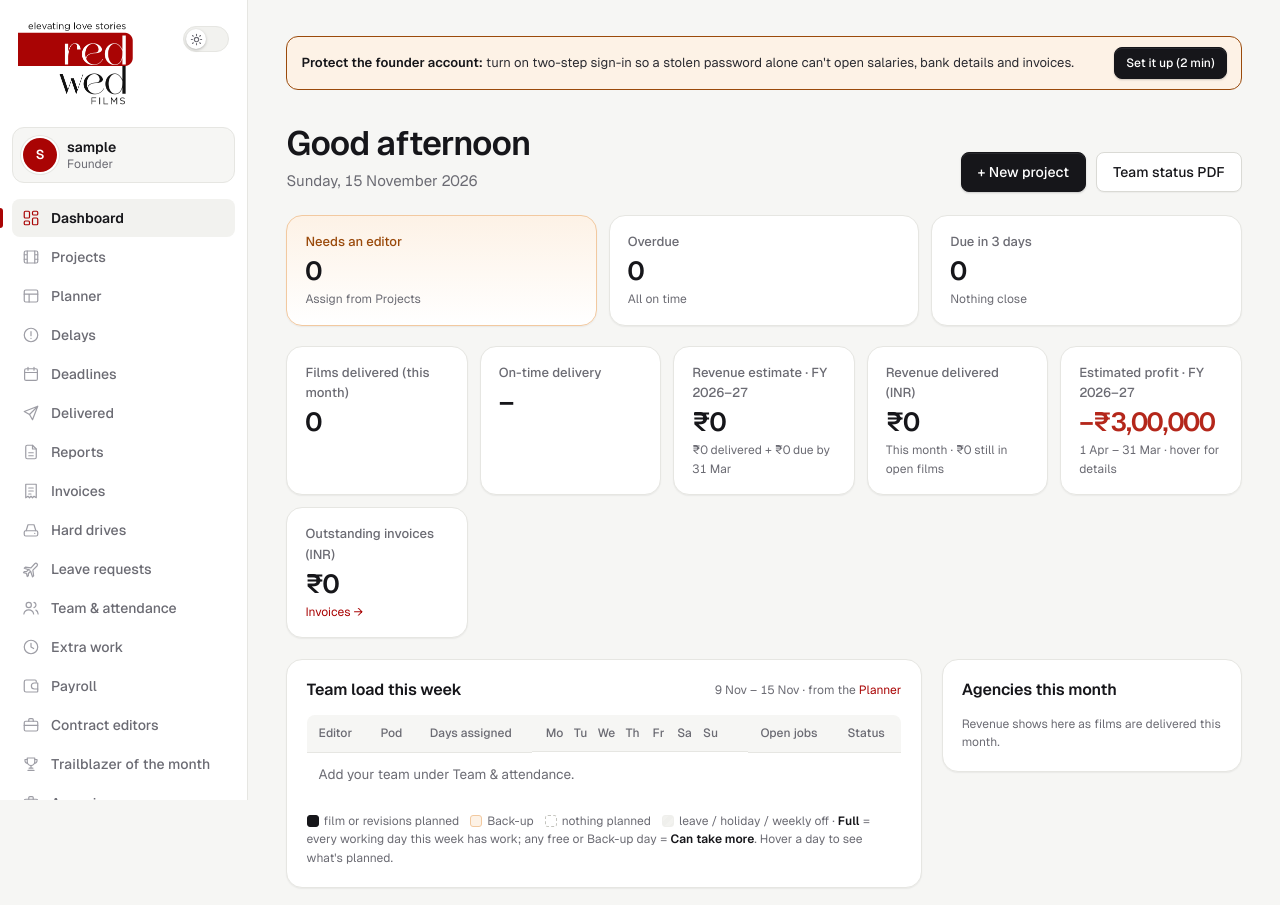
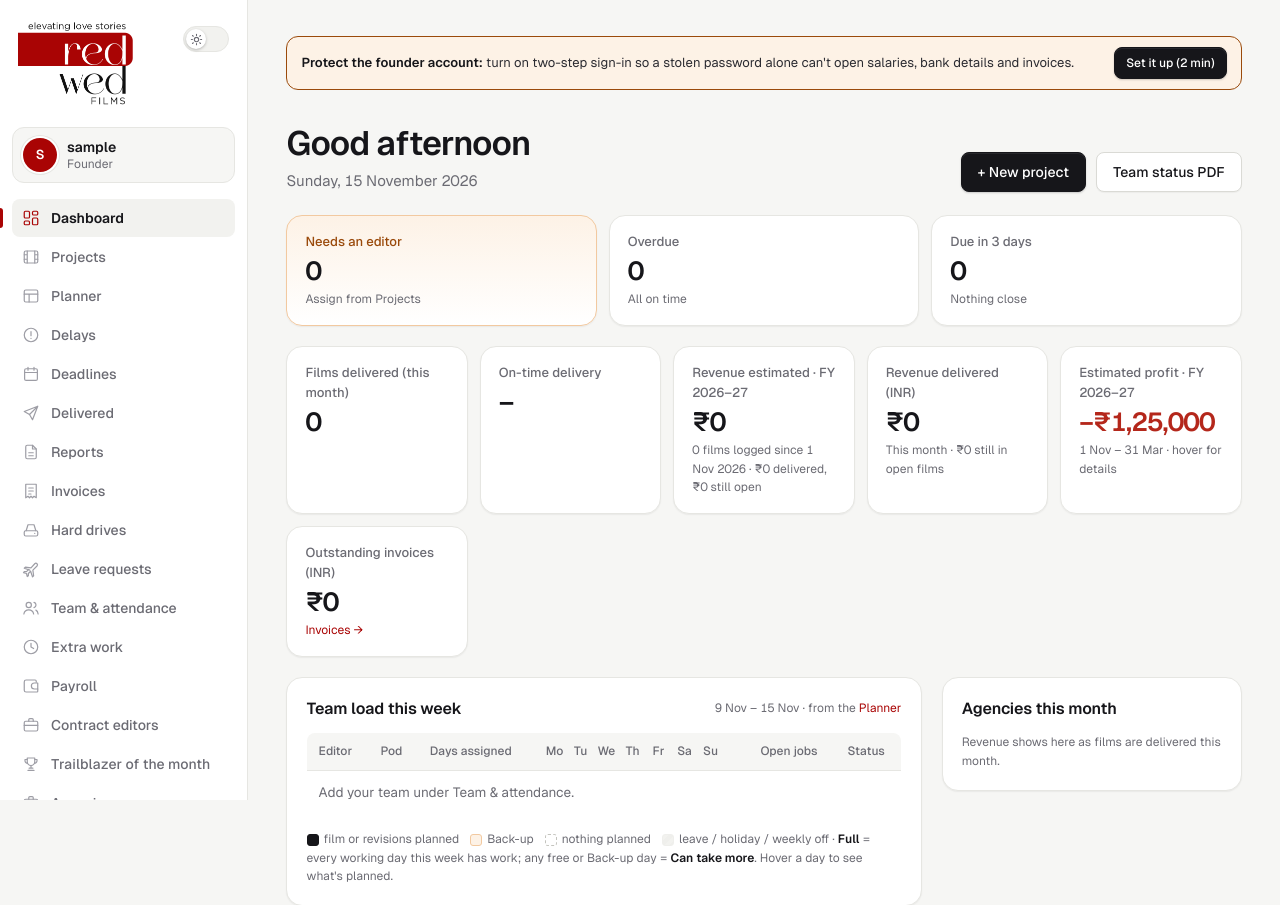
Before and after one commit to ggulati2/studio-ops, a Django app: page /dashboard/ in a window 1280 px wide; the page is wider, and only the part inside the window is pictured. Shown: the top 905 px of that part. Run offline with Django 5.2, Linux system fonts and the light colour scheme; the visitor is signed in with stand-in values (Sample User, id 1); data comes from the database, SQL or seed files in the repository; data that the repository does not hold is empty; some libraries are stand-ins or nearby versions.

Commit message:
Revenue estimated = all films logged; FY 2026-27 counted from 1 Nov 2026
- Revenue estimated (FY): invoice value of every film logged in the period, delivered or not.
- New Settings field 'Tracking started on' (1 Nov 2026): the FY never starts before it, so
  FY 2026-27 runs Nov-Mar; salaries and rent count those 5 months. Next FY is a full year.

Co-Authored-By: Claude Opus 5.5 <noreply@anthropic.com>
Claude-Session: https://claude.ai/code/session_01SRdHSDENbpxkHMhr5a9ifw

```diff
--- a/ops/models.py
+++ b/ops/models.py
@@ -34,6 +34,10 @@ class StudioSettings(models.Model):
     bank_name = models.CharField(max_length=80, blank=True)
     upi_id = models.CharField(max_length=80, blank=True)
     gst_percent = models.PositiveSmallIntegerField(default=0, help_text="0 = no GST line on invoices")
+    tracking_start = models.DateField(
+        "Tracking started on", null=True, blank=True, default=date(2026, 11, 1),
+        help_text="The day the studio started using this portal. The financial-year estimate on the Dashboard "
+                  "doesn't count months before it.")
     monthly_overheads = models.PositiveIntegerField(
         "Studio rent + electricity (₹ per month)", default=25000,
         help_text="Used for Estimated profit on the Dashboard. Include anything else fixed you pay every month.")
--- a/ops/views/admin.py
+++ b/ops/views/admin.py
@@ -72,37 +72,32 @@ def fy_bounds(day):
 
 
 def fy_estimate(today=None):
-    """Financial-year estimate (1 Apr – 31 Mar), INR.
+    """Financial-year estimate, INR. The year runs 1 April – 31 March, but never starts before
+    Settings > "Tracking started on" (the portal began in November 2026, so FY 2026–27 is
+    counted from 1 Nov 2026).
 
-    Revenue = films already sent/delivered this FY + open films due by 31 March (agency's
-    deadline, else the editor's; overdue ones included: still expected). Films with no deadline
-    are kept apart. Costs = full-year salaries (payroll actuals for months already run, profile
-    salary for the rest), extra-work pay (paid so far + fixed amounts booked on open extra films
-    due this FY), contract-editor fees on the films counted, and 12 months of rent + electricity."""
+    Revenue estimate = invoice value of every film logged in that period (delivered or not).
+    Costs = salaries for each month of the period (payroll actuals where run, profile salaries
+    otherwise), extra-work pay (paid so far + fixed amounts set on open extra films), contract-
+    editor fees on those films, and rent + electricity for each month of the period."""
     today = today or timezone.localdate()
-    a, b = fy_bounds(today)
-    films = (Project.objects.select_related("agency").filter(agency__currency="INR")
-             .only("id", "status", "invoice_amount", "first_delivered_on", "closed_on", "deadline", "agency_deadline",
-                   "contractor_fee", "is_extra", "extra_basis", "extra_rate", "editor_id", "agency__currency"))
-    delivered = films.filter(Q(first_delivered_on__range=(a, b)) |
-                             Q(first_delivered_on__isnull=True, status=Project.CLOSED, closed_on__range=(a, b)))
-    open_ = (films.filter(first_delivered_on__isnull=True)
-             .exclude(status__in=(Project.CLOSED, Project.SENT_AGENCY, Project.CLIENT_REV, Project.ON_HOLD)))
-    due, undated = [], []
-    for p in open_:
-        when = p.agency_deadline or p.deadline
-        if when is None:
-            undated.append(p)
-        elif when <= b:
-            due.append(p)
-    delivered = list(delivered)
-    rev_done = sum(p.invoice_amount for p in delivered)
-    rev_due = sum(p.invoice_amount for p in due)
-    # costs
+    fy_a, b = fy_bounds(today)
+    st = StudioSettings.get()
+    a = max(fy_a, st.tracking_start) if st.tracking_start else fy_a
+    films = list(Project.objects.select_related("agency").filter(agency__currency="INR", created__date__range=(a, b))
+                 .only("id", "status", "invoice_amount", "first_delivered_on", "closed_on", "contractor_fee",
+                       "is_extra", "extra_basis", "extra_rate", "agency__currency"))
+    revenue = sum(p.invoice_amount for p in films)
+    delivered = sum(p.invoice_amount for p in films if p.first_delivered_on or p.status == Project.CLOSED)
+    # costs, month by month over the period
     from ..models import Payslip
-    months = [date(a.year + (a.month - 1 + i) // 12, (a.month - 1 + i) % 12 + 1, 1) for i in range(12)]
+    months = []
+    m = month_start(a)
+    while m <= b:
+        months.append(m)
+        m = add_months(m, 1)
     run = defaultdict(int)
-    for sl in Payslip.objects.filter(payroll__month__range=(a, b)).select_related("payroll").only(
+    for sl in Payslip.objects.filter(payroll__month__range=(months[0], b)).select_related("payroll").only(
             "salary", "leave_deduction", "other", "payroll__month"):
         run[sl.payroll.month] += sl.salary - sl.leave_deduction + sl.other
     monthly = sum(User.objects.filter(profile__active=True).exclude(profile__employment=Profile.CONTRACT)
@@ -110,14 +105,12 @@ def fy_estimate(today=None):
     salaries = sum(run[m] if m in run else monthly for m in months)
     entries, fixed = S._extras_between(a, min(b, today))
     extra_paid = sum(e.pay for es in entries.values() for e in es) + sum(fixed.values())
-    extra_booked = sum(p.extra_rate for p in due if p.is_extra and p.extra_basis == "fixed")
-    contract = sum(p.contractor_fee for p in delivered + due)
-    overheads = StudioSettings.get().monthly_overheads * 12
+    extra_booked = sum(p.extra_rate for p in films if p.is_extra and p.extra_basis == "fixed" and p.status != Project.CLOSED)
+    contract = sum(p.contractor_fee for p in films)
+    overheads = st.monthly_overheads * len(months)
     costs = salaries + extra_paid + extra_booked + contract + overheads
-    revenue = rev_done + rev_due
-    return {"start": a, "end": b, "label": f"FY {a.year}–{str(b.year)[2:]}", "revenue": revenue,
-            "delivered": rev_done, "delivered_n": len(delivered), "due": rev_due, "due_n": len(due),
-            "undated": sum(p.invoice_amount for p in undated), "undated_n": len(undated),
+    return {"start": a, "end": b, "label": f"FY {fy_a.year}–{str(b.year)[2:]}", "months": len(months),
+            "revenue": revenue, "films": len(films), "delivered": delivered, "open": revenue - delivered,
             "salaries": salaries, "payroll_months": len(run), "extra": extra_paid + extra_booked, "contract": contract,
             "overheads": overheads, "costs": costs, "profit": revenue - costs,
             "margin": round((revenue - costs) / revenue * 100) if revenue else None}
--- a/templates/founder/dashboard.html
+++ b/templates/founder/dashboard.html
@@ -15,20 +15,18 @@
 <div class="grid" style="grid-template-columns:repeat(auto-fit,minmax(min(168px,100%),1fr))">
   <div class="kpi"><span>Films delivered (this month)</span><b>{{ delivered_count }}</b></div>
   <div class="kpi"><span>On-time delivery</span><b>{% if on_time_pct is not None %}{{ on_time_pct }}%{% else %}–{% endif %}</b></div>
-  <div class="kpi"><span>Revenue estimate · {{ fy.label }}</span><b>₹{{ fy.revenue|money }}</b><small>₹{{ fy.delivered|money }} delivered + ₹{{ fy.due|money }} due by 31 Mar{% if fy.undated %} · +₹{{ fy.undated|money }} with no date yet{% endif %}</small></div>
+  <div class="kpi"><span>Revenue estimated · {{ fy.label }}</span><b>₹{{ fy.revenue|money }}</b><small>{{ fy.films }} film{{ fy.films|pluralize }} logged since {{ fy.start|date:"j M Y" }} · ₹{{ fy.delivered|money }} delivered, ₹{{ fy.open|money }} still open</small></div>
   <div class="kpi"><span>Revenue delivered (INR)</span><b>₹{{ revenue|money }}</b><small>This month · ₹{{ pipeline|money }} still in open films</small></div>
   <div class="kpi profit-kpi{% if fy.profit < 0 %} neg{% endif %}" tabindex="0" aria-describedby="profit-tip"><span>Estimated profit · {{ fy.label }}</span><b>{% if fy.profit < 0 %}−{% endif %}₹{{ fy.profit|abs_money }}</b>
-    <small>{% if fy.margin is not None %}{{ fy.margin }}% of the year's revenue estimate · {% endif %}1 Apr – 31 Mar · hover for details</small>
-    <span class="profit-tip" role="tooltip" id="profit-tip"><b>{{ fy.label }} · 1 Apr {{ fy.start.year }} – 31 Mar {{ fy.end.year }}</b>
-      <span>Delivered so far ({{ fy.delivered_n }} films) <b>₹{{ fy.delivered|money }}</b></span>
-      <span>+ Due by 31 Mar ({{ fy.due_n }} films) <b>₹{{ fy.due|money }}</b></span>
-      <span>= Revenue estimate <b>₹{{ fy.revenue|money }}</b></span>
-      <span>− Salaries, 12 months <b>₹{{ fy.salaries|money }}</b></span>
+    <small>{% if fy.margin is not None %}{{ fy.margin }}% of revenue estimated · {% endif %}{{ fy.start|date:"j M" }} – {{ fy.end|date:"j M" }} · hover for details</small>
+    <span class="profit-tip" role="tooltip" id="profit-tip"><b>{{ fy.label }} · {{ fy.start|date:"j M Y" }} – {{ fy.end|date:"j M Y" }}</b>
+      <span>Revenue estimated ({{ fy.films }} films logged) <b>₹{{ fy.revenue|money }}</b></span>
+      <span>− Salaries, {{ fy.months }} month{{ fy.months|pluralize }} <b>₹{{ fy.salaries|money }}</b></span>
       <span>− Extra-work pay <b>₹{{ fy.extra|money }}</b></span>
       {% if fy.contract %}<span>− Contract editors <b>₹{{ fy.contract|money }}</b></span>{% endif %}
-      <span>− Rent + electricity, 12 months <b>₹{{ fy.overheads|money }}</b></span>
+      <span>− Rent + electricity, {{ fy.months }} month{{ fy.months|pluralize }} <b>₹{{ fy.overheads|money }}</b></span>
       <span class="pt-total">= Estimated profit <b>{% if fy.profit < 0 %}−{% endif %}₹{{ fy.profit|abs_money }}</b></span>
-      <span class="small muted">Only films already in the portal count, so the estimate grows as agencies send work.{% if fy.undated %} Films with no deadline (₹{{ fy.undated|money }}) aren't counted yet.{% endif %} Salaries use payroll for the {{ fy.payroll_months }} month{{ fy.payroll_months|pluralize }} already run. Rent + electricity is set in <a href="{% url 'settings' %}">Settings</a>.</span>
+      <span class="small muted">Revenue estimated = invoice value of every film logged since {{ fy.start|date:"j M Y" }}, delivered or not. Salaries use payroll for the {{ fy.payroll_months }} month{{ fy.payroll_months|pluralize }} already run. Start date and rent + electricity are in <a href="{% url 'settings' %}">Settings</a>.</span>
     </span></div>
   <div class="kpi"><span>Outstanding invoices (INR)</span><b>₹{{ outstanding|money }}</b><small><a href="{% url 'invoices' %}">Invoices →</a></small></div>
 </div>
```
Also changed, not shown: ops/tests/test_couples.py (+9 -4 lines), ops/tests/test_features.py (+4 -13 lines), README.md, ops/migrations/0021_tracking_start.py (added).
